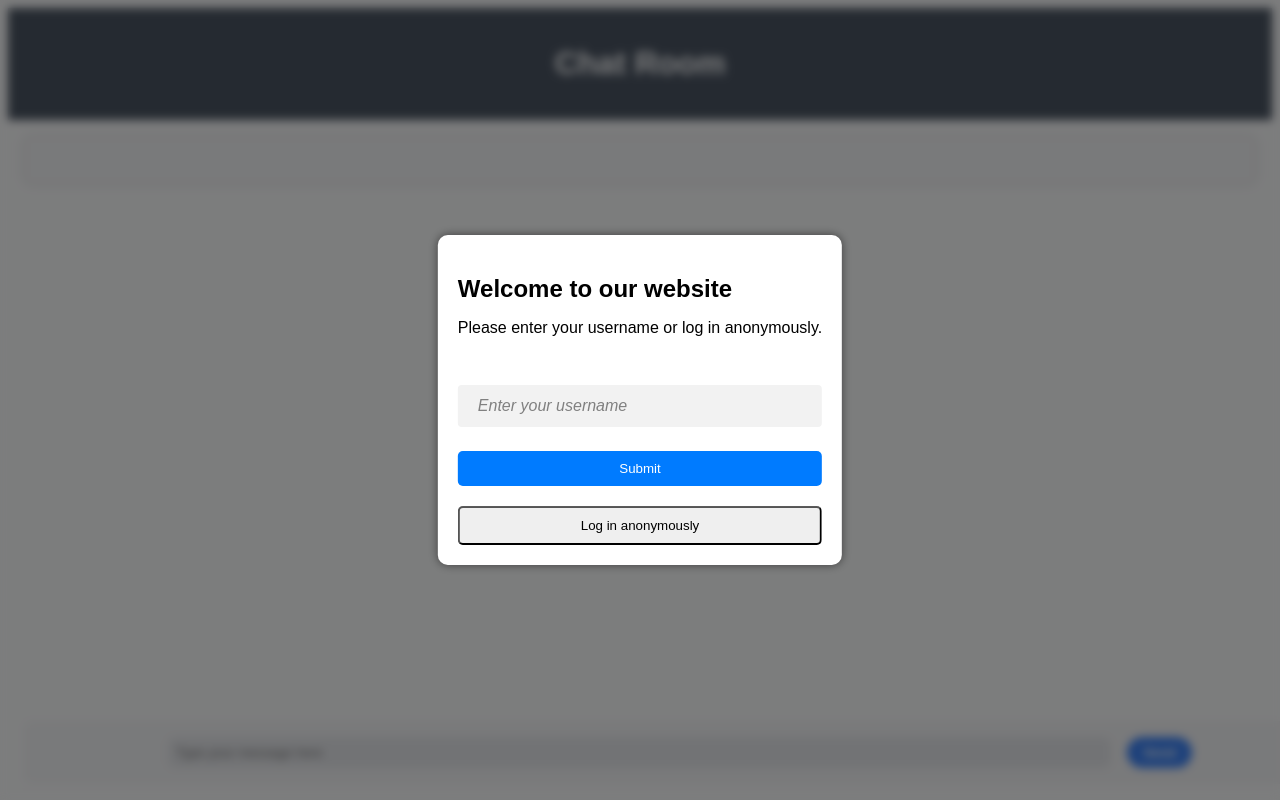
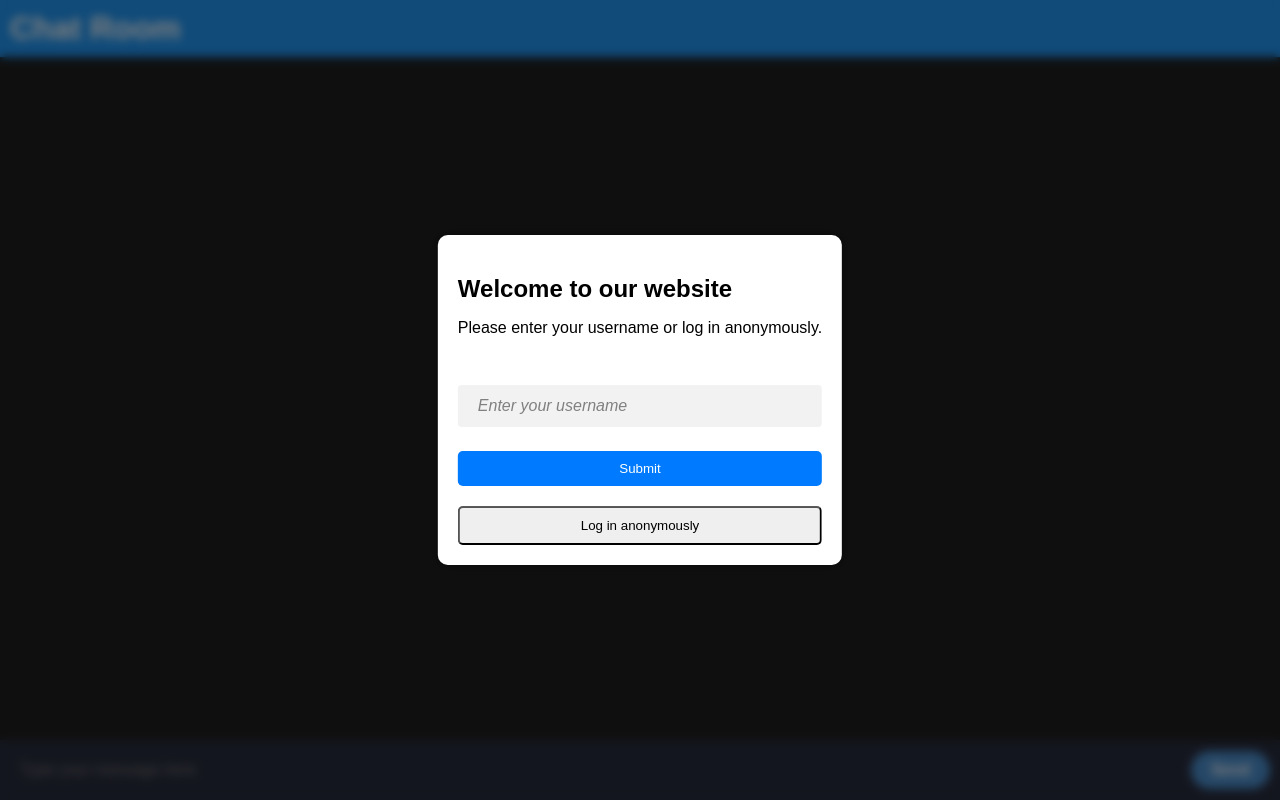
Before and after one commit to aqrora/Django-chatroom, a Django app: page / in a window 1280 px wide. Run offline with Django 4.2, Linux system fonts and the light colour scheme; data that the repository does not hold is empty.

Commit message:
new design

```diff
--- a/app/chat/static/css/styles.css
+++ b/app/chat/static/css/styles.css
@@ -1,80 +1,110 @@
+/* Общие стили */
+* {
+  box-sizing: border-box;
+}
+
 body {
-  font-family: sans-serif;
-  background-color: #F9FAFB;
+  margin: 0;
+  padding: 0;
+  font-family: Arial, sans-serif;
 }
-.chat-header {
-  background-color: #4B5563;
-  color: #F9FAFB;
-  padding: 1rem;
-  display: flex;
-  justify-content: center;
-}
-.chat-box {
-  max-height: 400px;
-  overflow-y: scroll;
-  margin: 1rem;
-  border-radius: 0.5rem;
-  padding: 1rem;
-  background-color: #F3F4F6;
-  box-shadow: 0 0 5px rgba(0, 0, 0, 0.2);
-}
-.message {
+
+/* Стили для чата */
+#app {
+  width: 100%;
+  height: 100vh;
   display: flex;
   flex-direction: column;
-  margin-bottom: 1rem;
 }
+
+.chat-header {
+  background-color: #2196F3;
+  color: #fff;
+  padding: 10px;
+}
+
+.chat-header h1 {
+  margin: 0;
+}
+
+.chat-box {
+  flex: 1;
+  background-color: #1F1F1F;
+  overflow-y: scroll;
+  padding: 10px;
+  margin-bottom: 50px; /* Высота chat-input */
+}
+
+.message {
+  margin-bottom: 10px;
+}
+
 .message-author {
   font-weight: bold;
-  margin-bottom: 0.2rem;
-  color: #374151;
-}
-.message-text {
-  font-size: 0.9rem;
-  background-color: #E5E7EB;
-  padding: 0.5rem;
-  border-radius: 0.5rem;
-  color: #374151;
-}
-.message.incoming .message-text {
-  background-color: #C7D2FE;
 }
 
+.message-text {
+  font-size: 14px;
+  padding: 10px;
+  background-color: #2c2f33;
+  color: #fff;
+  border-radius: 10px;
+}
+
+
 .chat-input {
-  display: flex;
   position: fixed;
   bottom: 0;
   width: 100%;
-  background-color: #f1f1f1;
+  height: 60px; /* Высота chat-input */
+  background-color: #292D3E; /* Цвет фона инпут поля */
+  color: #fff;
+  display: flex;
+  justify-content: space-between;
+  align-items: center;
   padding: 10px;
-  justify-content: center;
-  align-items: center;
-  background-color: #F3F4F6;
-  padding: 1rem;
-  border-radius: 0.5rem;
-  margin: 1rem;
+  z-index: 1;
 }
+
 .chat-input form {
   display: flex;
-  justify-content: center;
+  justify-content: space-between;
   align-items: center;
-  width: 80%;
+  width: 100%;
 }
-.chat-input input {
-  flex-grow: 1;
-  padding: 0.5rem;
-  border-radius: 0.5rem;
+
+.chat-input input[type="text"] {
+  flex: 1;
+  padding: 10px;
+  margin-right: 10px;
   border: none;
-  background-color: #E5E7EB;
-  margin-right: 1rem;
+  background-color: transparent;
+  color: #fff;
+  font-size: 16px;
 }
-.chat-input button {
-  padding: 0.5rem 1rem;
-  border-radius: 9999px;
+
+.chat-input input[type="text"]:focus {
+  outline: none;
+}
+
+.chat-input button[type="submit"] {
+  padding: 10px 20px;
+  background-color: #4b8fce;
+  color: #fff;
   border: none;
-  background-color: #3B82F6;
-  color: #F9FAFB;
+  cursor: pointer;
+  transition: background-color 0.3s ease;
+  font-size: 16px;
   font-weight: bold;
-  cursor: pointer;
+}
+
+.chat-input button[type="submit"]:hover {
+  background-color: #2c5f96;
+}
+
+.chat-input input[type="text"], .chat-input button[type="submit"] {
+  border-radius: 20px;
+  overflow: hidden;
 }
 
 #popup-container {
--- a/app/chat/templates/chat_room.html
+++ b/app/chat/templates/chat_room.html
@@ -56,24 +56,31 @@
     <h1>Chat Room</h1>
   </div>
   <div class="chat-box">
-    <div class="message">
-      {% for message in messages %}
+    {% for message in messages %}
+      <div class="message">
           <div class="message-author" style="color:{{ message.user.color }}">
             {{ message.user.username }}:
           </div>
           <div class="message-text">
             {{ message.text }}
           </div>
+        </div>
       {% endfor %}
-    </div>
   </div>
   <div class="chat-input">
     <form method="POST" action="{% url 'chat:submit_message' %}">
       {% csrf_token %}
-      <input type="text" name="message_text" placeholder="Type your message here">
+      <input type="text" name="message_text" autocomplete="off" placeholder="Type your message here">
       <button type="submit">Send</button>
     </form>
   </div>
+  <script>
+    function scrollToBottom() {
+      var chatBox = $('.chat-box');
+      chatBox.scrollTop(chatBox[0].scrollHeight);
+    }
+    scrollToBottom();
+  </script>
 </div>
 
 
--- a/app/chat/views.py
+++ b/app/chat/views.py
@@ -73,6 +73,7 @@ def submit_message(request, current_user):
         message = Message(text=message_text, user=current_user)
         message.save()
         # TODO WEBSOCKET LOGINCS
+        # TODO validation
         return HttpResponseRedirect('/')
     else:
         return HttpResponseBadRequest()
```
Also changed, not shown: app/chat/static/js/main.js (deleted, +0 -45 lines).
